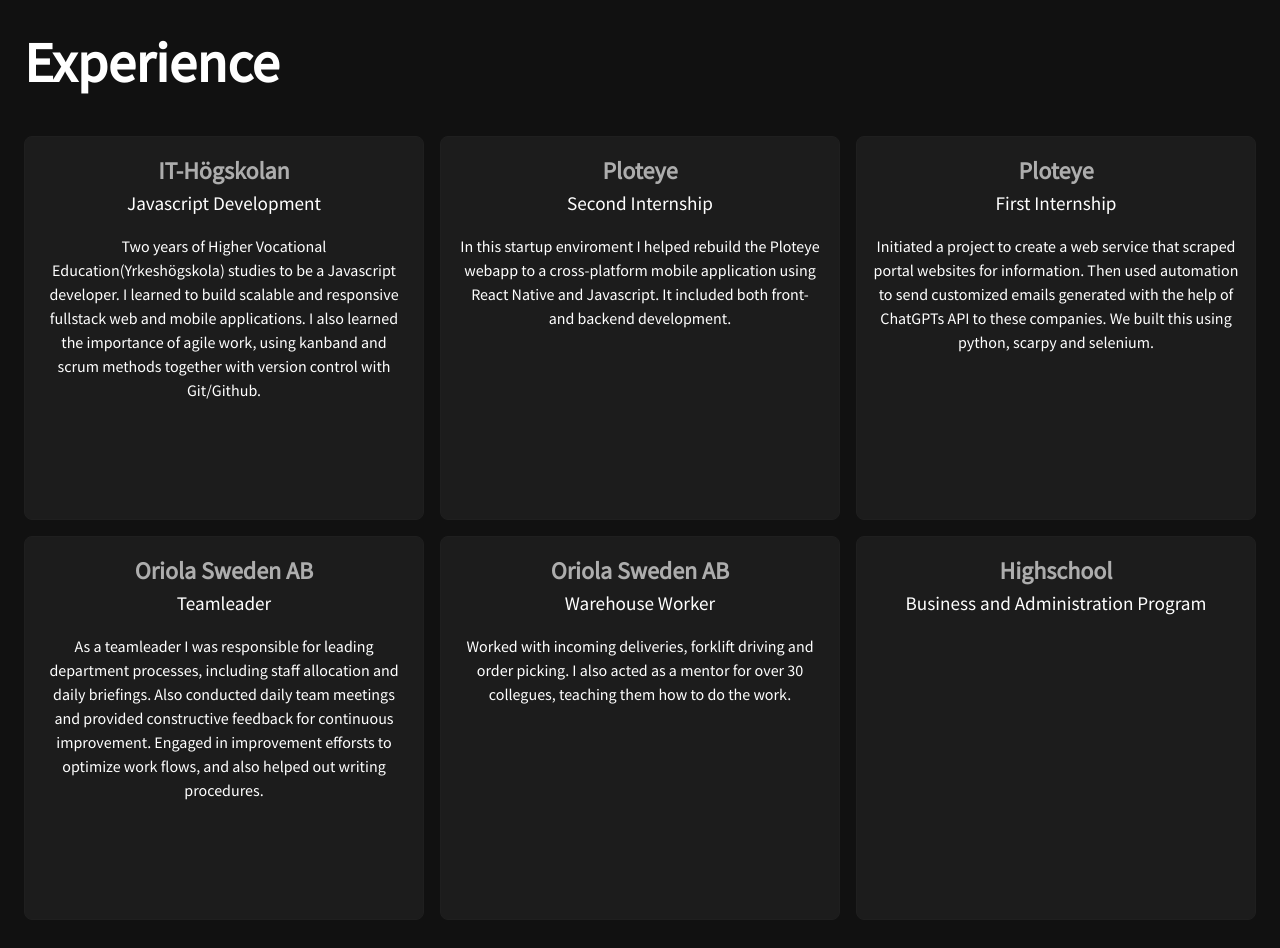
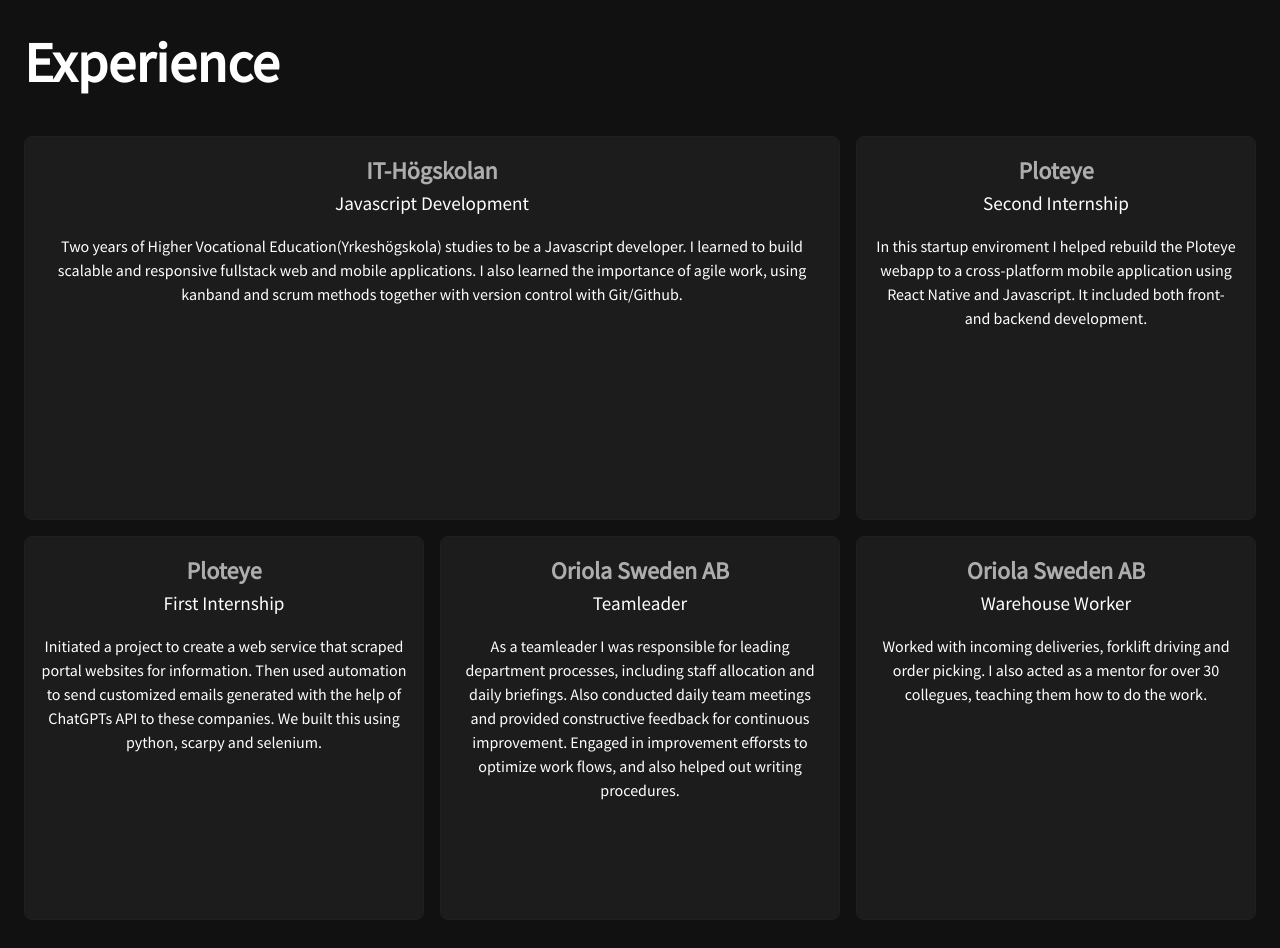
Before and after one commit to dejv0ld/Portfolio-Website, a React (Vite) app: page / in a window 1280 px wide. Shown: the part 2700-3648 px from the top of the page. Built offline with nearby package versions, Linux system fonts and the light colour scheme.

Commit message:
upaded col-span on the grid

```diff
--- a/src/components/Experience/ExperienceSection.jsx
+++ b/src/components/Experience/ExperienceSection.jsx
@@ -6,7 +6,7 @@
       <h2 className="experience-heading">Experience</h2>
       <section className="grid grid-cols-1 md:grid-cols-2 lg:grid-cols-3 gap-4 bottom-grid-container">
         <h3 className="visually-hidden">Experiences</h3>{' '}
-        <div className="bg-darkgray p-4 h-96 rounded-lg border border-gridBorderColor">
+        <div className="bg-darkgray p-4 h-96 rounded-lg border border-gridBorderColor md:col-span-2 lg:col-span-2">
           <h3 className="experience-sub-heading">IT-Högskolan</h3>
           <h4 className="exp-sub-heading">Javascript Development</h4>
           <p className="expercience-paragraph">
@@ -56,13 +56,13 @@
             do the work.
           </p>
         </div>
-        <div className="bg-darkgray p-4 h-96 rounded-lg border border-gridBorderColor">
+    {/*     <div className="bg-darkgray p-4 h-96 rounded-lg border border-gridBorderColor">
           <h3 className="experience-sub-heading">Highschool</h3>
           <h4 className="exp-sub-heading">
             Business and Administration Program
           </h4>
           <p className="expercience-paragraph"></p>
-        </div>
+        </div> */}
       </section>
     </section>
   );
```
